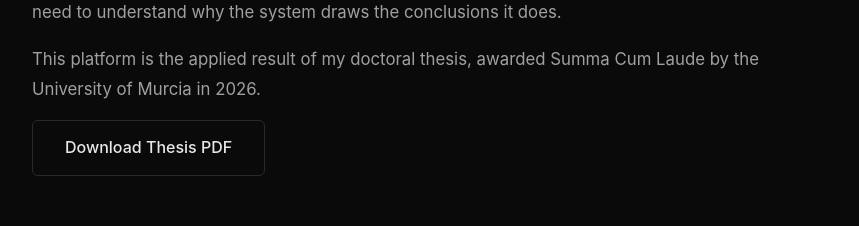
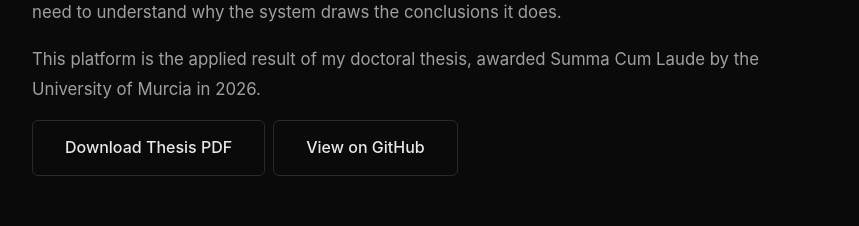
Before and after one commit to Fedeparg/fpardo-web, a React (Vite) app: page /projects/phd in a window 1280 px wide. Shown: the part 940-1166 px from the top of the page, without its empty margins (210-1069 px from the left). Built offline with nearby package versions, Linux system fonts and the light colour scheme.

Commit message:
Add GitHub repo link to MoviSound project page

```diff
--- a/src/index.css
+++ b/src/index.css
@@ -843,6 +843,12 @@
     line-height: 1.4;
 }
 
+.article-cta-group {
+    display: flex;
+    gap: var(--spacing-xs);
+    flex-wrap: wrap;
+}
+
 .article-footer {
     border-top: 1px solid var(--border);
     padding-top: var(--spacing-md);
--- a/src/pages/PhdProjectPage.jsx
+++ b/src/pages/PhdProjectPage.jsx
@@ -42,6 +42,7 @@
               This platform is the applied result of my doctoral thesis, awarded
               Summa Cum Laude by the University of Murcia in 2026.
             </p>
+            <div className="article-cta-group">
               <a
                 href="/assets/projects/phd/phd_federico_pardo.pdf"
                 className="btn btn-secondary"
@@ -50,6 +51,15 @@
               >
                 Download Thesis PDF
               </a>
+              <a
+                href="https://github.com/Fedeparg/movisound"
+                className="btn btn-secondary"
+                target="_blank"
+                rel="noopener noreferrer"
+              >
+                View on GitHub
+              </a>
+            </div>
           </section>
 
           <section className="article-section">
```
Lines whose indentation alone changed are shown as unchanged.
